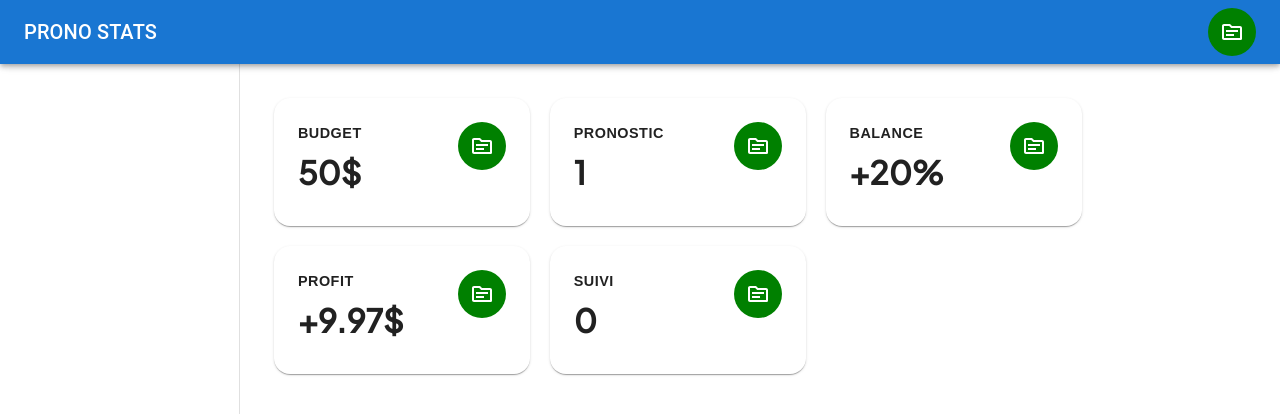
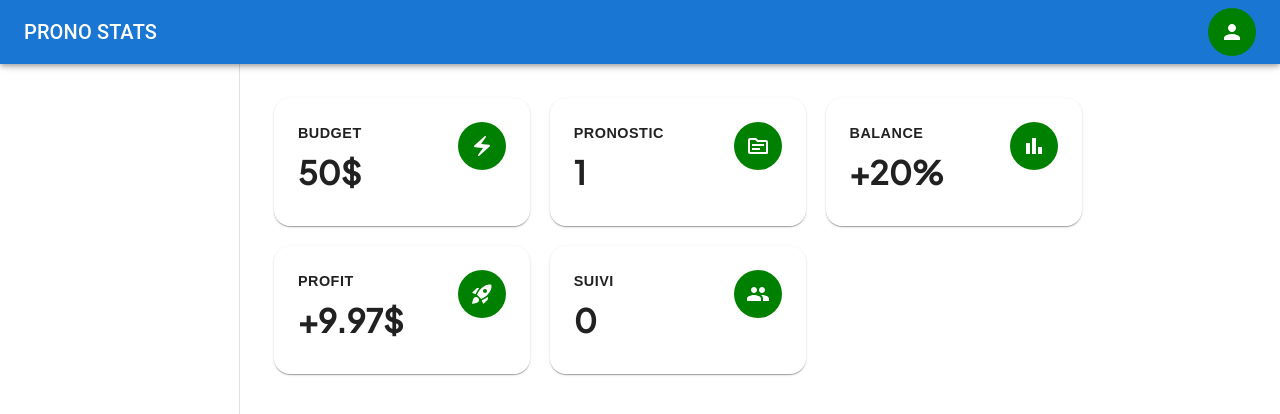
Before and after one commit to dpinard/dpinard, a React (Create React App) app in the folder testproject/: page / in a window 1280 px wide. Shown: the top 414 px of the page. Built offline with nearby package versions, Linux system fonts and the light colour scheme.

Commit message:
refacto add icon dashboard

```diff
--- a/testproject/src/components/dashboard.js
+++ b/testproject/src/components/dashboard.js
@@ -4,6 +4,10 @@ import Toolbar from '@mui/material/Toolbar';
 import Typography from '@mui/material/Typography';
 import Avatar from '@mui/material/Avatar';
 import TopicOutlinedIcon from '@mui/icons-material/TopicOutlined';
+import GroupIcon from '@mui/icons-material/Group';
+import RocketLaunchIcon from '@mui/icons-material/RocketLaunch';
+import BarChartIcon from '@mui/icons-material/BarChart';
+import ElectricBoltIcon from '@mui/icons-material/ElectricBolt';
 
 const styles = {
     dashCardPaper:{
@@ -39,7 +43,7 @@ export default function Dashboard () {
                         <Typography variant='h5' fontFamily="Plus Jakarta Sans, sans-serif" lineHeight='1.7' fontWeight='700' fontSize='2rem'> 50$ </Typography>
                     </Box>
                     <Avatar sx={{p:3, backgroundColor:'green'}}>
-                        <TopicOutlinedIcon/>
+                        <ElectricBoltIcon/>
                     </Avatar>
                     </Box>
                 </Paper>
@@ -65,7 +69,7 @@ export default function Dashboard () {
                         <Typography variant='h5' fontFamily="Plus Jakarta Sans, sans-serif" lineHeight='1.7' fontWeight='700' fontSize='2rem'> +20% </Typography>
                     </Box>
                     <Avatar sx={{p:3, backgroundColor:'green'}}>
-                        <TopicOutlinedIcon/>
+                        <BarChartIcon/>
                     </Avatar>
                     </Box>
                 </Paper>
@@ -78,7 +82,7 @@ export default function Dashboard () {
                         <Typography variant='h5' fontFamily="Plus Jakarta Sans, sans-serif" lineHeight='1.7' fontWeight='700' fontSize='2rem'> +9.97$ </Typography>
                     </Box>
                     <Avatar sx={{p:3, backgroundColor:'green'}}>
-                        <TopicOutlinedIcon/>
+                        <RocketLaunchIcon/>
                     </Avatar>
                     </Box>
                 </Paper>
@@ -91,7 +95,7 @@ export default function Dashboard () {
                         <Typography variant='h5' fontFamily="Plus Jakarta Sans, sans-serif" lineHeight='1.7' fontWeight='700' fontSize='2rem'> 0 </Typography>
                     </Box>
                     <Avatar sx={{p:3, backgroundColor:'green'}}>
-                        <TopicOutlinedIcon/>
+                        <GroupIcon/>
                     </Avatar>
                     </Box>
                 </Paper>
--- a/testproject/src/components/navbar.js
+++ b/testproject/src/components/navbar.js
@@ -3,8 +3,7 @@ import { Drawer } from '@mui/material';
 import Toolbar from '@mui/material/Toolbar';
 import Typography from '@mui/material/Typography';
 import Avatar from '@mui/material/Avatar';
-import TopicOutlinedIcon from '@mui/icons-material/TopicOutlined';
-
+import PersonIcon from '@mui/icons-material/Person';
 
 
 export default function Navbar() {
@@ -18,7 +17,8 @@ export default function Navbar() {
             </Typography>
 
             <Avatar sx={{p:3, backgroundColor:'green'}}>
-                <TopicOutlinedIcon/>
+
+                <PersonIcon/>
             </Avatar>
         </Toolbar>
 
```
